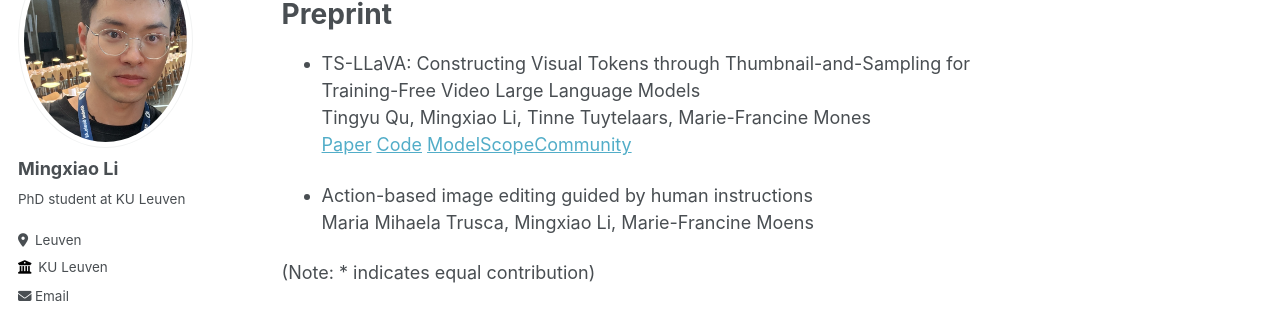
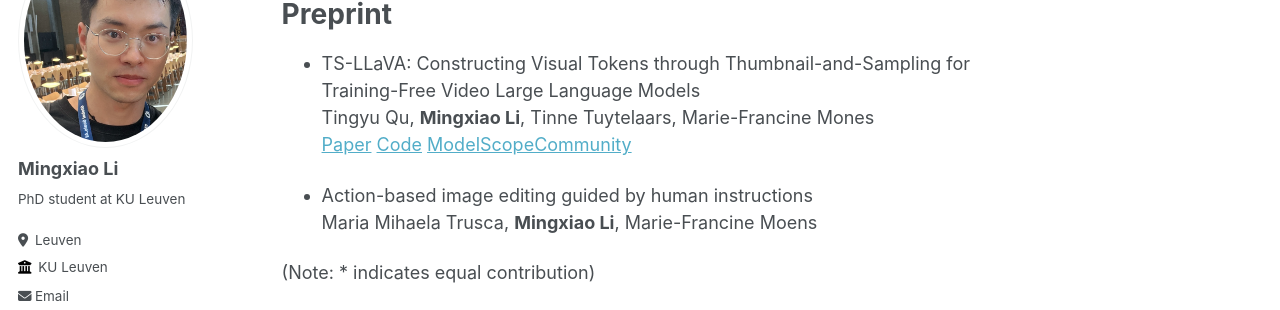
Before and after one commit to Mingxiao-Li/mingxiao-li.github.io, a Jekyll site: the page built from _pages/about.md, in a window 1280 px wide and 900 px high, scrolled down 1292 px. Shown: the part 153-463 px from the top of the window. Built offline with Jekyll 4.4.1, drawn with Linux system fonts in a browser that asks for light colours; some web fonts are replaced.

Commit message:
update pub

```diff
--- a/_pages/about.md
+++ b/_pages/about.md
@@ -61,11 +61,11 @@ Preprint
 
 
 - TS-LLaVA: Constructing Visual Tokens through Thumbnail-and-Sampling for Training-Free Video Large Language Models
-  Tingyu Qu, Mingxiao Li, Tinne Tuytelaars, Marie-Francine Mones
+  Tingyu Qu, **Mingxiao Li**, Tinne Tuytelaars, Marie-Francine Mones
   [Paper](https://arxiv.org/pdf/2411.11066)  [Code](https://github.com/tingyu215/TS-LLaVA) [ModelScopeCommunity](https://www.modelscope.cn/models/tingyuqu/TS-LLaVA)
 
 - Action-based image editing guided by human instructions
-  Maria Mihaela Trusca, Mingxiao Li, Marie-Francine Moens
+  Maria Mihaela Trusca, **Mingxiao Li**, Marie-Francine Moens
 
 (Note: * indicates equal contribution)
 
```
